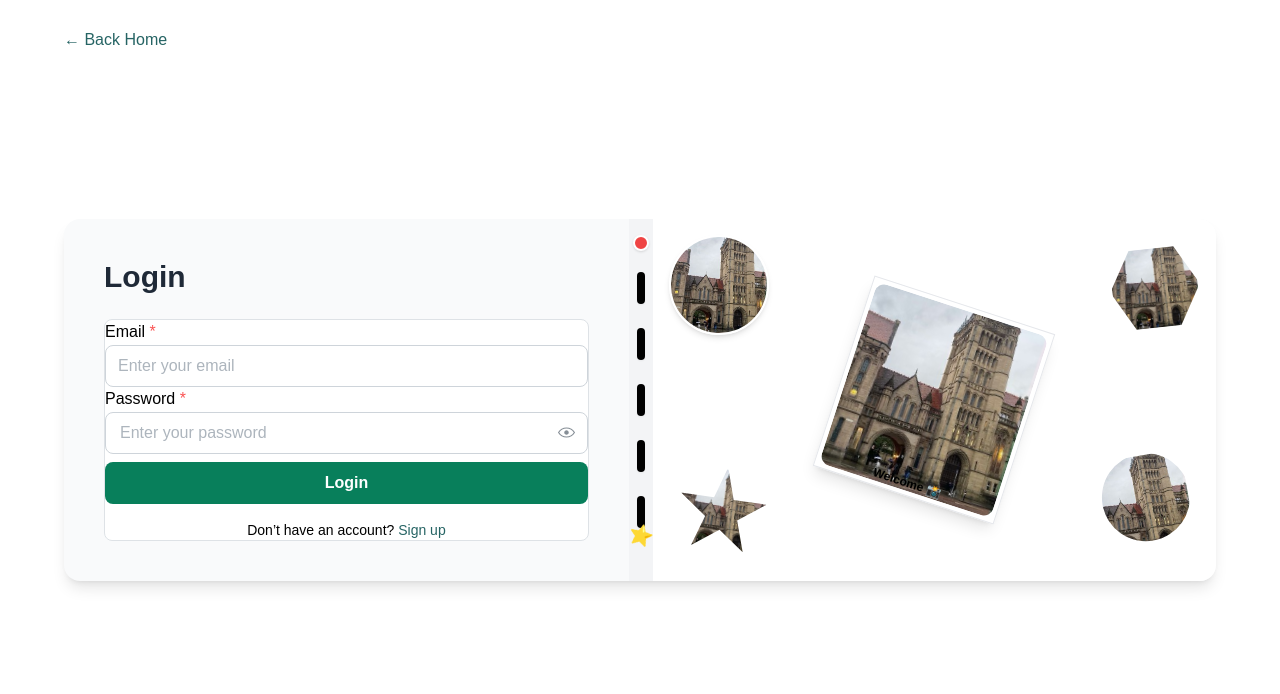
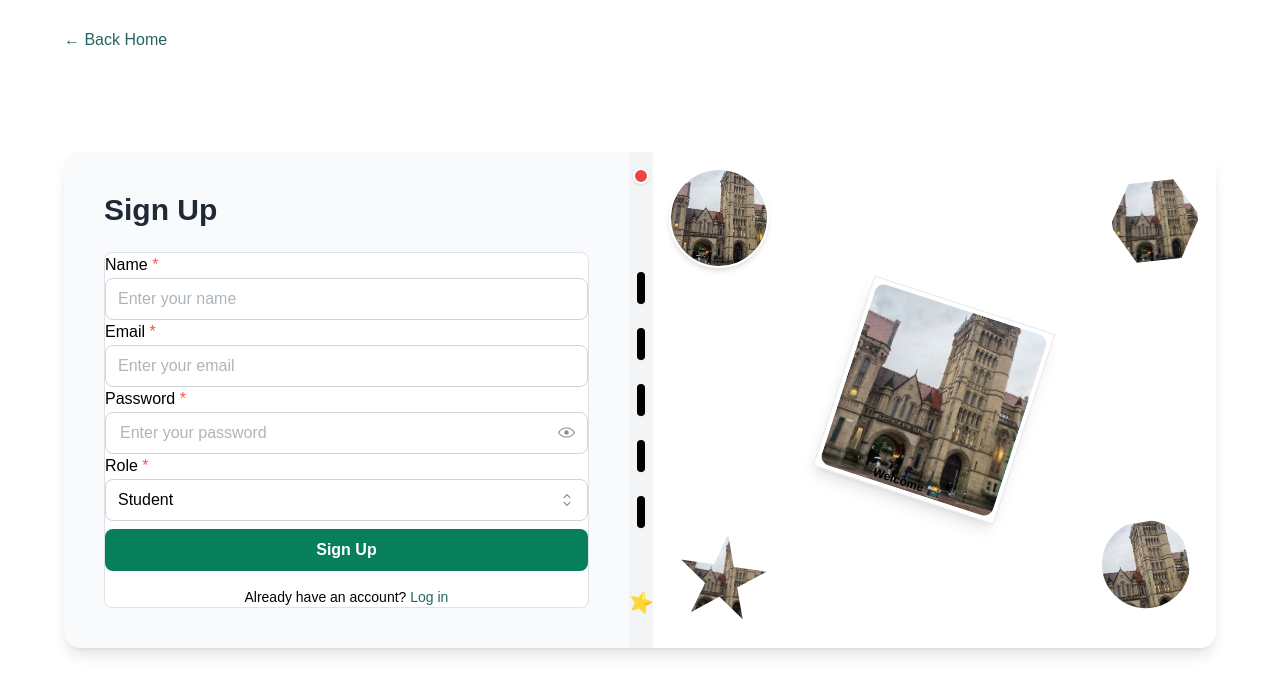
Before and after one commit to just4tunes/FreelancerHub-Frontend, a React (Vite) app: page /auth/login in a window 1280 px wide. Shown: the top 694 px of the page. Built offline with nearby package versions, Linux system fonts and the light colour scheme; the HTML template or start-up script is replaced by a standard one; a web font is replaced by a local one.

Commit message:
new fixes

```diff
--- a/src/pages/LoginPage.tsx
+++ b/src/pages/LoginPage.tsx
@@ -1,12 +1,14 @@
 import { useState, useContext } from 'react';
 import { Link, useNavigate } from 'react-router-dom';
-import { TextInput, PasswordInput, Button, Paper, Notification } from '@mantine/core';
+import { TextInput, PasswordInput, Button, Paper, Notification, Select } from '@mantine/core';
 import axios from 'axios';
 import { UserContext } from '../hooks/userContext';
 
-const LoginPage = () => {
+const SignupPage = () => {
+  const [name, setName] = useState('');
   const [email, setEmail] = useState('');
   const [password, setPassword] = useState('');
+  const [role, setRole] = useState('student');
   const [error, setError] = useState('');
   const [success, setSuccess] = useState('');
   const navigate = useNavigate();
@@ -14,33 +16,25 @@ const LoginPage = () => {
 
   const handleSubmit = async (e) => {
     e.preventDefault();
-    console.log('Submitting login with:', { email, password });
+    console.log('Submitting signup with:', { name, email, password, role });
     try {
-      const response = await axios.post(`${process.env.REACT_APP_API_URL}/api/auth/login`, { email, password });
-      console.log('Login response:', response.data);
-      login({ token: response.data.token, user: response.data.user });
-      const { role } = response.data.user;
-      console.log('User role:', role);
-      setSuccess('Login successful');
+      const response = await axios.post(`${process.env.REACT_APP_API_URL}/api/auth/signup`, {
+        name,
+        email,
+        password,
+        role,
+      });
+      console.log('Signup response:', response.data);
+      setSuccess('User registered successfully');
       setError('');
+      setName('');
       setEmail('');
       setPassword('');
-      if (role === 'student') {
-        console.log('Navigating to /student/dashboard');
-        navigate('/student/dashboard', { replace: true });
-      } else if (role === 'client') {
-        console.log('Navigating to /client/dashboard');
-        navigate('/client/dashboard', { replace: true });
-      } else if (role === 'admin') {
-        console.log('Navigating to /admin/dashboard');
-        navigate('/admin/dashboard', { replace: true });
-      } else {
-        setError(`Unknown role: ${role}`);
-        console.log('Unknown role:', role);
-      }
+      setRole('student');
+      navigate('/login', { replace: true });
     } catch (error) {
-      console.error('Login error:', error.response?.data || error.message);
-      setError(error.response?.data?.message || 'Login failed. Check your credentials.');
+      console.error('Signup error:', error.response?.data || error.message);
+      setError(error.response?.data?.message || 'Signup failed. Try again.');
       setSuccess('');
     }
   };
@@ -55,11 +49,21 @@ const LoginPage = () => {
       </Link>
       <div className="w-full max-w-6xl bg-gray-50 rounded-2xl shadow-lg flex flex-col md:flex-row overflow-hidden relative">
         <div className="w-full md:w-1/2 p-6 sm:p-8 md:p-10 flex flex-col justify-center">
-          <h2 className="text-2xl sm:text-3xl font-bold text-gray-800 mb-6">Login</h2>
+          <h2 className="text-2xl sm:text-3xl font-bold text-gray-800 mb-6">Sign Up</h2>
           {success && <Notification color="teal" onClose={() => setSuccess('')}>{success}</Notification>}
           {error && <Notification color="red" onClose={() => setError('')}>{error}</Notification>}
           <Paper className="space-y-4" withBorder p={0} shadow="none" radius="md">
             <form onSubmit={handleSubmit}>
+              <TextInput
+                label="Name"
+                placeholder="Enter your name"
+                radius="md"
+                size="md"
+                required
+                value={name}
+                onChange={(e) => setName(e.currentTarget.value)}
+                styles={{ input: { paddingLeft: 12, paddingRight: 12 } }}
+              />
               <TextInput
                 label="Email"
                 placeholder="Enter your email"
@@ -80,6 +84,20 @@ const LoginPage = () => {
                 onChange={(e) => setPassword(e.currentTarget.value)}
                 styles={{ input: { paddingLeft: 12, paddingRight: 12 } }}
               />
+              <Select
+                label="Role"
+                placeholder="Select your role"
+                radius="md"
+                size="md"
+                required
+                value={role}
+                onChange={setRole}
+                data={[
+                  { value: 'student', label: 'Student' },
+                  { value: 'client', label: 'Client' },
+                ]}
+                styles={{ input: { paddingLeft: 12, paddingRight: 12 } }}
+              />
               <Button
                 fullWidth
                 radius="md"
@@ -88,13 +106,13 @@ const LoginPage = () => {
                 className="mt-2 hover:bg-green-900"
                 type="submit"
               >
-                Login
+                Sign Up
               </Button>
             </form>
             <p className="text-sm text-center mt-2">
-              Don’t have an account?{' '}
-              <Link to="/auth/register" className="text-[#266464] font-medium hover:underline">
-                Sign up
+              Already have an account?{' '}
+              <Link to="/login" className="text-[#266464] font-medium hover:underline">
+                Log in
               </Link>
             </p>
           </Paper>
@@ -116,7 +134,7 @@ const LoginPage = () => {
           <div
             className="absolute -bottom-24 left-1/2 -translate-x-1/2 w-32 h-20 bg-green-700 text-sm text-gray-800 font-medium rounded-sm shadow-md p-2 rotate-[-6deg] flex items-center justify-center"
           >
-            Welcome back! 💬
+            Welcome! 💬
           </div>
         </div>
         <div className="w-full md:w-1/2 relative flex items-center justify-center bg-white min-h-[300px] md:min-h-0">
@@ -158,4 +176,4 @@ const LoginPage = () => {
   );
 };
 
-export default LoginPage;
+export default SignupPage;
```
